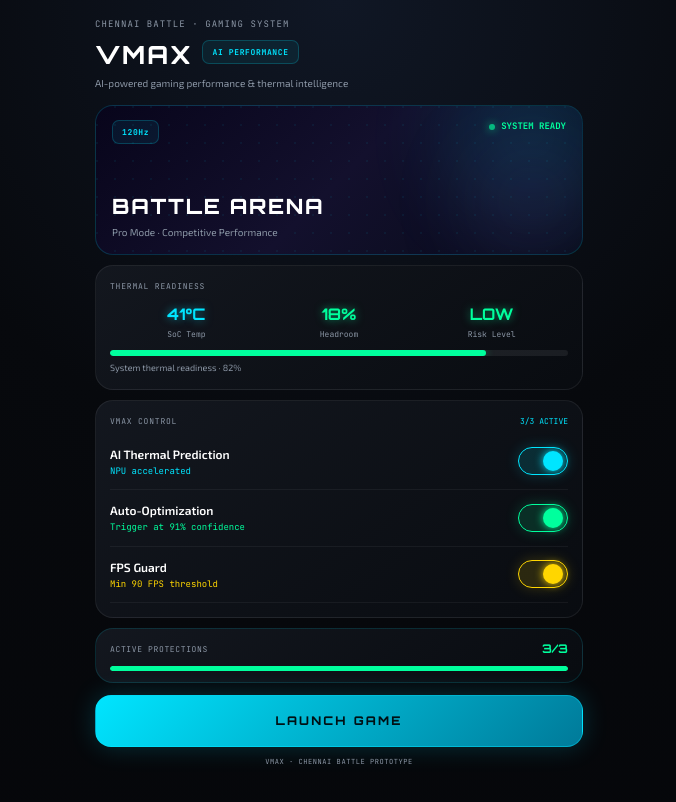
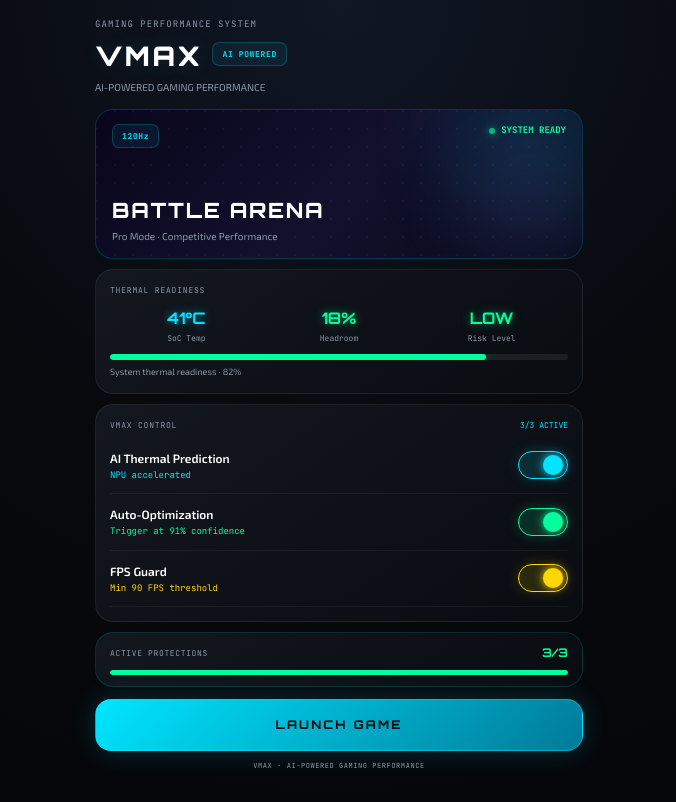
Before and after one commit to sunilsanthosh2508-svg/G-GuardMobileUIUXPrototype, a React (Vite) app: page / in a window 1280 px wide. Shown: the whole page, without its empty margins (301-977 px from the left). Built offline with nearby package versions, Linux system fonts and the light colour scheme; the HTML template or start-up script is replaced by a standard one.

Commit message:
Update App.tsx

```diff
--- a/src/App.tsx
+++ b/src/App.tsx
@@ -1,16 +1,10 @@
-import React, { useState } from "react";
-
-/* =========================================================
-   VMAX
-   AI-POWERED GAMING PERFORMANCE
-========================================================= */
+import React, { useEffect, useState } from "react";
 
 type Screen = "setup" | "monitor";
 
 const C = {
   bg: "#07090d",
   panel: "#10141b",
-  panel2: "#151a22",
   white: "#ffffff",
   mute: "#8b96a5",
   cyan: "#00e5ff",
@@ -18,7 +12,6 @@ const C = {
   yellow: "#ffd600",
   red: "#ff3d71",
   purple: "#9d4edd",
-  orange: "#ff6b1a",
 };
 
 const F = {
@@ -121,7 +114,7 @@ function Tag({
 }
 
 /* =========================================================
-   PROGRESS BAR
+   BAR
 ========================================================= */
 
 function Bar({
@@ -280,7 +273,9 @@ function ScreenSetup({
         gap: 10,
       }}
     >
-      {/* HEADER */}
+      {/* =================================================
+          HEADER
+      ================================================= */}
 
       <div style={{ marginBottom: 4 }}>
         <p
@@ -292,7 +287,7 @@ function ScreenSetup({
             letterSpacing: "0.12em",
           }}
         >
-          CHENNAI BATTLE · GAMING SYSTEM
+          GAMING PERFORMANCE SYSTEM
         </p>
 
         <div
@@ -305,18 +300,19 @@ function ScreenSetup({
           <h1
             style={{
               fontFamily: F.display,
-              fontSize: 25,
-              fontWeight: 800,
+              fontSize: 27,
+              fontWeight: 900,
               color: C.white,
               margin: "4px 0 0",
-              letterSpacing: "0.08em",
+              letterSpacing: "0.1em",
+              textShadow: `0 0 20px ${C.cyan}25`,
             }}
           >
             VMAX
           </h1>
 
           <Tag
-            label="AI PERFORMANCE"
+            label="AI POWERED"
             color={C.cyan}
           />
         </div>
@@ -326,14 +322,16 @@ function ScreenSetup({
             fontFamily: F.body,
             fontSize: 10,
             color: C.mute,
-            margin: "3px 0 0",
+            margin: "4px 0 0",
           }}
         >
-          AI-powered gaming performance & thermal intelligence
+          AI-POWERED GAMING PERFORMANCE
         </p>
       </div>
 
-      {/* GAME CARD */}
+      {/* =================================================
+          GAME CARD
+      ================================================= */}
 
       <div
         style={{
@@ -450,7 +448,9 @@ function ScreenSetup({
         </div>
       </div>
 
-      {/* THERMAL READINESS */}
+      {/* =================================================
+          THERMAL READINESS
+      ================================================= */}
 
       <Card style={{ padding: 14 }}>
         <div
@@ -536,7 +536,9 @@ function ScreenSetup({
         </div>
       </Card>
 
-      {/* CONFIGURATION */}
+      {/* =================================================
+          VMAX CONTROL
+      ================================================= */}
 
       <Card style={{ padding: 14 }}>
         <div
@@ -629,7 +631,9 @@ function ScreenSetup({
         )}
       </Card>
 
-      {/* ACTIVE PROTECTIONS */}
+      {/* =================================================
+          ACTIVE PROTECTIONS
+      ================================================= */}
 
       <Card
         style={{
@@ -672,11 +676,7 @@ function ScreenSetup({
           </span>
         </div>
 
-        <div
-          style={{
-            marginTop: 8,
-          }}
-        >
+        <div style={{ marginTop: 8 }}>
           <Bar
             pct={(activeCount / 3) * 100}
             color={
@@ -691,7 +691,9 @@ function ScreenSetup({
         </div>
       </Card>
 
-      {/* LAUNCH */}
+      {/* =================================================
+          LAUNCH GAME
+      ================================================= */}
 
       <button
         type="button"
@@ -725,7 +727,7 @@ function ScreenSetup({
           letterSpacing: "0.08em",
         }}
       >
-        VMAX · CHENNAI BATTLE PROTOTYPE
+        VMAX · AI-POWERED GAMING PERFORMANCE
       </div>
     </div>
   );
@@ -743,15 +745,19 @@ function ScreenMonitor({
   const [temperature, setTemperature] = useState(42);
   const [fps, setFps] = useState(118);
 
-  React.useEffect(() => {
+  useEffect(() => {
     const timer = setInterval(() => {
       setTemperature((old) => {
-        const next = old + (Math.random() > 0.5 ? 1 : -1);
+        const next =
+          old + (Math.random() > 0.5 ? 1 : -1);
+
         return Math.max(39, Math.min(49, next));
       });
 
       setFps((old) => {
-        const next = old + (Math.random() > 0.5 ? 1 : -1);
+        const next =
+          old + (Math.random() > 0.5 ? 1 : -1);
+
         return Math.max(108, Math.min(120, next));
       });
     }, 1500);
@@ -803,6 +809,7 @@ function ScreenMonitor({
             fontFamily: F.mono,
             fontSize: 9,
             cursor: "pointer",
+            padding: 0,
           }}
         >
           ← BACK
@@ -811,7 +818,7 @@ function ScreenMonitor({
         <div
           style={{
             fontFamily: F.display,
-            fontSize: 17,
+            fontSize: 18,
             fontWeight: 800,
             color: C.white,
             letterSpacing: "0.1em",
@@ -967,7 +974,7 @@ function ScreenMonitor({
         </Card>
       </div>
 
-      {/* AI PREDICTION */}
+      {/* AI THERMAL PREDICTION */}
 
       <Card
         style={{
@@ -1009,6 +1016,7 @@ function ScreenMonitor({
           </div>
 
           <div
+            className="anim-pulse"
             style={{
               width: 45,
               height: 45,
@@ -1189,7 +1197,7 @@ function ScreenMonitor({
         </div>
       </Card>
 
-      {/* STOP GAME */}
+      {/* END SESSION */}
 
       <button
         type="button"
@@ -1211,6 +1219,18 @@ function ScreenMonitor({
       >
         END SESSION
       </button>
+
+      <div
+        style={{
+          textAlign: "center",
+          fontFamily: F.mono,
+          fontSize: 7,
+          color: C.mute,
+          marginTop: 12,
+        }}
+      >
+        VMAX · AI-POWERED GAMING PERFORMANCE
+      </div>
     </div>
   );
 }
@@ -1223,8 +1243,9 @@ export default function App() {
   const [screen, setScreen] =
     useState<Screen>("setup");
 
-  React.useEffect(() => {
+  useEffect(() => {
     const style = document.createElement("style");
+
     style.innerHTML = `
       @import url('https://fonts.googleapis.com/css2?family=Orbitron:wght@400;500;600;700;800;900&display=swap');
       @import url('https://fonts.googleapis.com/css2?family=Exo+2:wght@300;400;500;600;700&display=swap');
@@ -1239,16 +1260,26 @@ export default function App() {
       #root {
         margin: 0;
         padding: 0;
+        width: 100%;
         min-height: 100%;
         background: #07090d;
       }
 
       body {
         font-family: 'Exo 2', sans-serif;
+        overflow-x: hidden;
       }
 
       button {
         -webkit-tap-highlight-color: transparent;
+      }
+
+      *::-webkit-scrollbar {
+        display: none;
+      }
+
+      * {
+        scrollbar-width: none;
       }
 
       @keyframes pulse-glow {
@@ -1280,14 +1311,6 @@ export default function App() {
       .anim-slide {
         animation: slide-in 0.35s ease-out both;
       }
-
-      *::-webkit-scrollbar {
-        display: none;
-      }
-
-      * {
-        scrollbar-width: none;
-      }
     `;
 
     document.head.appendChild(style);
@@ -1301,6 +1324,7 @@ export default function App() {
     <main
       style={{
         minHeight: "100vh",
+        width: "100%",
         background:
           "radial-gradient(circle at top, #101725 0%, #07090d 45%, #050609 100%)",
         color: C.white,
```
